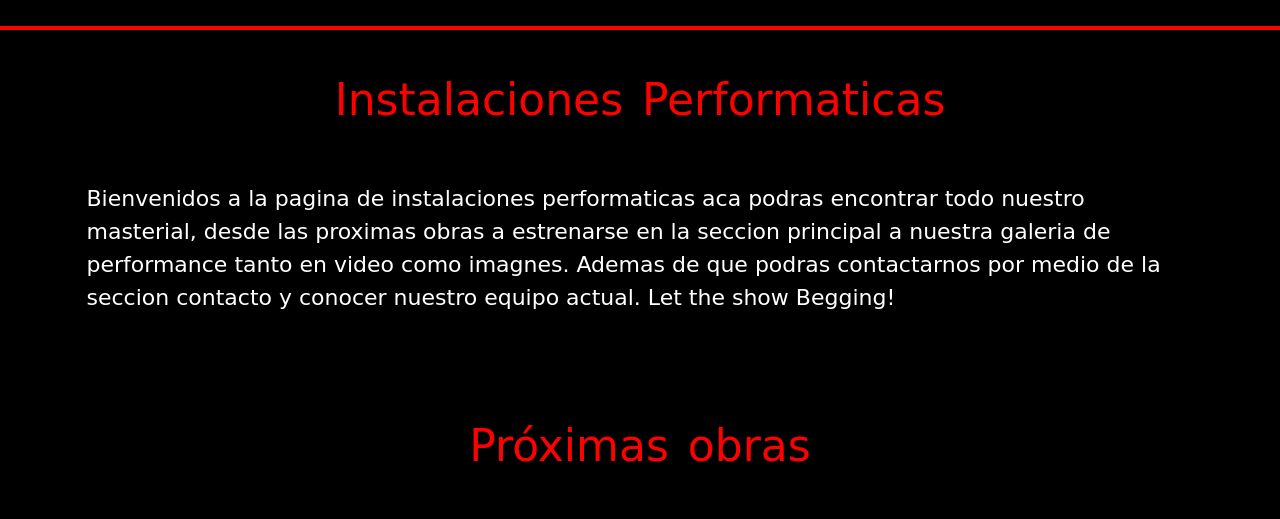
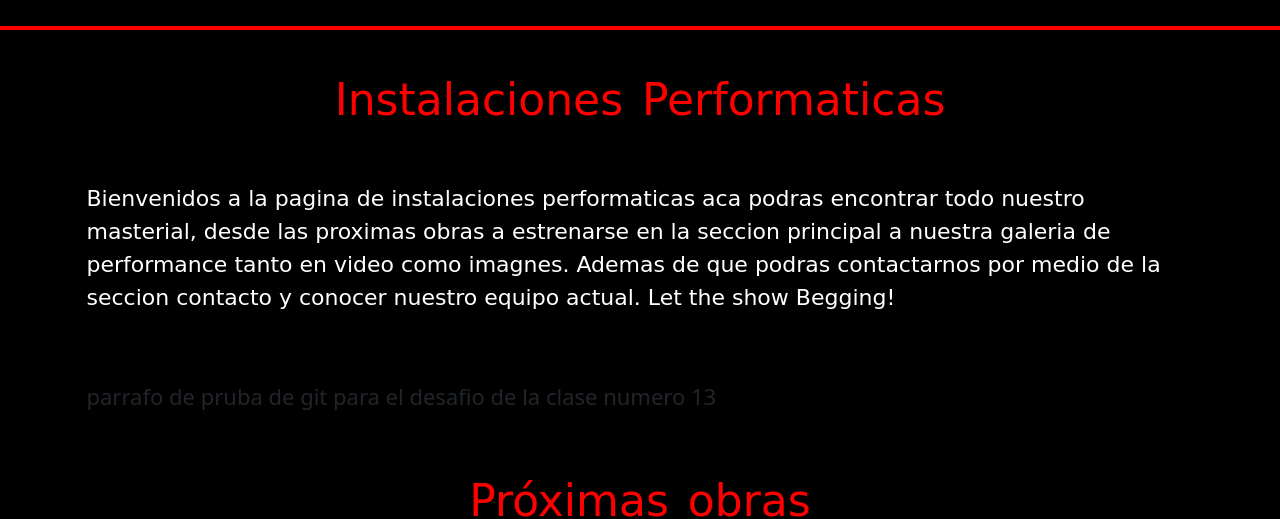
Before and after one commit to FrancoTurpaud/paginadeteatro, a website: page index.html in a window 1280 px wide. Shown: the part 287-806 px from the top of the page. Drawn offline with nearby package versions, Linux system fonts and the light colour scheme; a web font is replaced by a local one.

Commit message:
cree un cambio

```diff
--- a/index.html
+++ b/index.html
@@ -25,8 +25,7 @@
   <link rel="stylesheet" href="https://stackpath.bootstrapcdn.com/font-awesome/4.7.0/css/font-awesome.min.css">
   <link rel="stylesheet" href="css/style.css">
   <title>Instalaciones Performaticas</title>
-  <!---  En esta segunda entrega se usan varios de los conceptos vistos en clases como flex, boxmodel, grid entre otros. El sitio
-      web se rellena con contenido pertinente.-->
+  <!-- cree el git para ir probando!-->
 </head>
 <!--Pagina principal, se buscara resaltar la ultima obra/trabajo disponible a futuro se busca rellenar con formas de pago
 reserva de lugar e informacion de los autores de la obra, abajo de ese banner se quiere que de un banco de imagenes y frase se tome una al
@@ -75,6 +74,7 @@ azar-->
       nuestro masterial, desde las proximas obras a estrenarse en la seccion principal a nuestra galeria de performance
       tanto en video como imagnes. Ademas de que podras contactarnos por medio de la seccion contacto y conocer nuestro equipo
       actual. Let the show Begging!</p>
+      <p>parrafo de pruba de git para el desafio de la clase numero 13</p>
     </div>
     <h2 class="titulos otros">Próximas obras</h2>
     <article class="banner">
```
